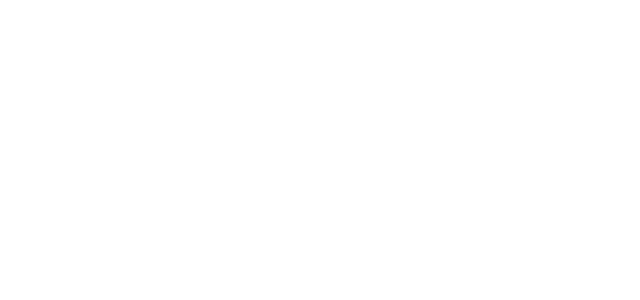
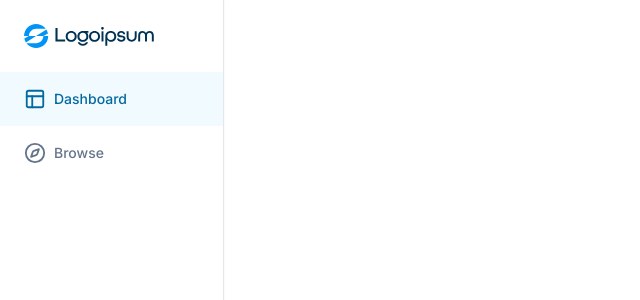
Before and after one commit to ravichandran2006/lms_portal, a Next.js app: page / in a window 1280 px wide. Shown: the top 300 px of the page, without its empty margins (0-640 px from the left). Built offline with nearby package versions, Linux system fonts and the light colour scheme.

Commit message:
sidebar feature

```diff
--- /dev/null
+++ b/app/(dashboard)/_components/logo.tsx
@@ -0,0 +1,12 @@
+import Image from "next/image";
+
+export const Logo = () => {
+    return (
+        <Image
+            height={130}
+            width={130}
+            alt="logo"
+            src="/logo.svg"
+        />
+    )
+}
--- /dev/null
+++ b/app/(dashboard)/_components/sidebar-item.tsx
@@ -0,0 +1,44 @@
+"use client";
+import {LucideIcon} from "lucide-react";
+import {usePathname,useRouter} from "next/navigation";
+import { use } from "react";
+import {cn} from "@/lib/utils";
+
+interface SidebarItemProps{
+    icon: LucideIcon;
+    label: string;
+    href: string;
+};
+
+export const SidebarItem=({icon: Icon, label, href}: SidebarItemProps)=>{
+    const pathname= usePathname();
+    const router= useRouter();
+    const isActive=(pathname==="/" && href === "/")||
+    pathname===href||
+    pathname?.startsWith(`${href}/`);
+    const onClick=()=>{
+        router.push(href);
+    }
+
+
+    return(
+        <button
+            onClick={onClick}
+            type="button"
+            className={cn(
+                "flex items-center gap-x-2 text-slate-500 text-sm font-[500] pl-6 transition-all hover:text-slate-600 hover:bg-slate-300/20",
+                isActive && "text-sky-700 bg-sky-200/20 hover:bg-sky-200/20 hover:text-sky-700"
+            )}
+        >
+            <div className="flex items-center gap-x-2 py-4">
+                <Icon size={22}
+                className={cn("text-slate-500",
+                    isActive && "text-sky-700")}/>
+                {label}
+            </div>
+
+
+
+        </button>
+    )
+}
--- /dev/null
+++ b/app/(dashboard)/_components/sidebar-routes.tsx
@@ -0,0 +1,34 @@
+"use client";
+
+import { Compass, Layout } from "lucide-react";
+import { SidebarItem } from "./sidebar-item";
+
+const guestRoutes = [
+  {
+    icon: Layout,
+    label: "Dashboard",
+    href: "/",
+  },
+  {
+    icon: Compass,
+    label: "Browse",
+    href: "/search",
+  },
+];
+
+export const SidebarRoutes = () => {
+  const routes = guestRoutes;
+
+  return (
+    <div className="flex flex-col w-full">
+      {routes.map((route) => (
+        <SidebarItem
+          key={route.href}
+          icon={route.icon}
+          label={route.label}
+          href={route.href}
+        />
+      ))}
+    </div>
+  );
+};
--- /dev/null
+++ b/app/(dashboard)/_components/sidebar.tsx
@@ -0,0 +1,14 @@
+import { Logo} from "./logo";
+import { SidebarRoutes } from "./sidebar-routes";
+export const Sidebar = () => {
+    return (
+        <div className="h-full border-r flex flex-col overflow-y-auto bg-white shadow-sm">
+            <div className="p-6">
+                <Logo />
+            </div>
+            <div className="flex flex-col w-full">
+                <SidebarRoutes />
+        </div>
+        </div>
+            )
+    }
--- /dev/null
+++ b/app/(dashboard)/layout.tsx
@@ -0,0 +1,18 @@
+import { Sidebar } from "./_components/sidebar";
+const DashboardLayout = ({
+    children
+}: {
+    children: React.ReactNode;
+}) => {
+    return (
+        <div className="h-full">
+            <div className="hidden md:flex h-full w-56 flex-col fixed inset-y-0 z-50">
+                <Sidebar />
+
+            </div>
+        {children}
+        </div>
+      );
+}
+
+export default DashboardLayout;
```
Also changed, not shown: app/(auth)/(routes)/layout.tsx (line endings or trailing spaces), public/logo.svg (added).
